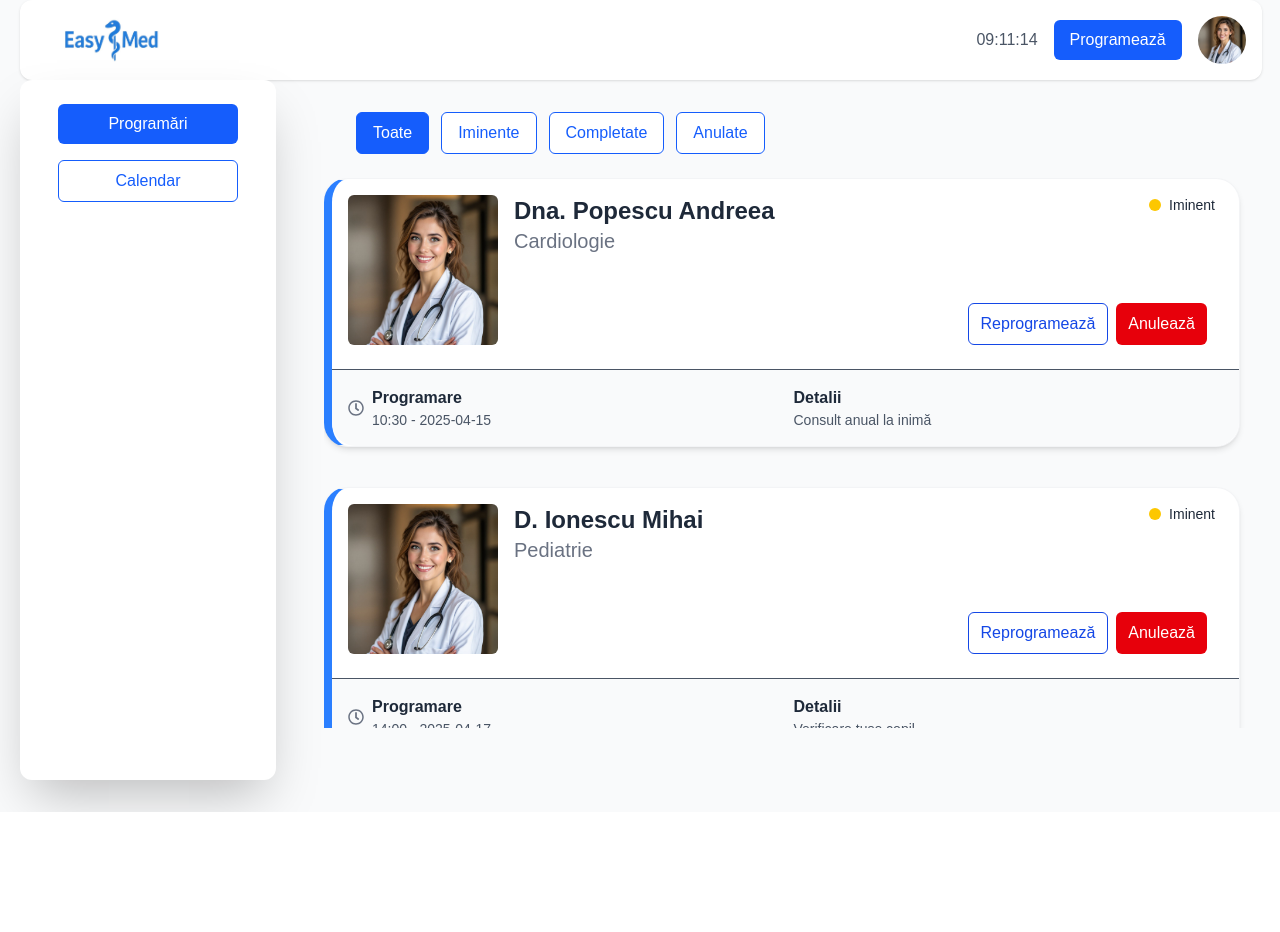
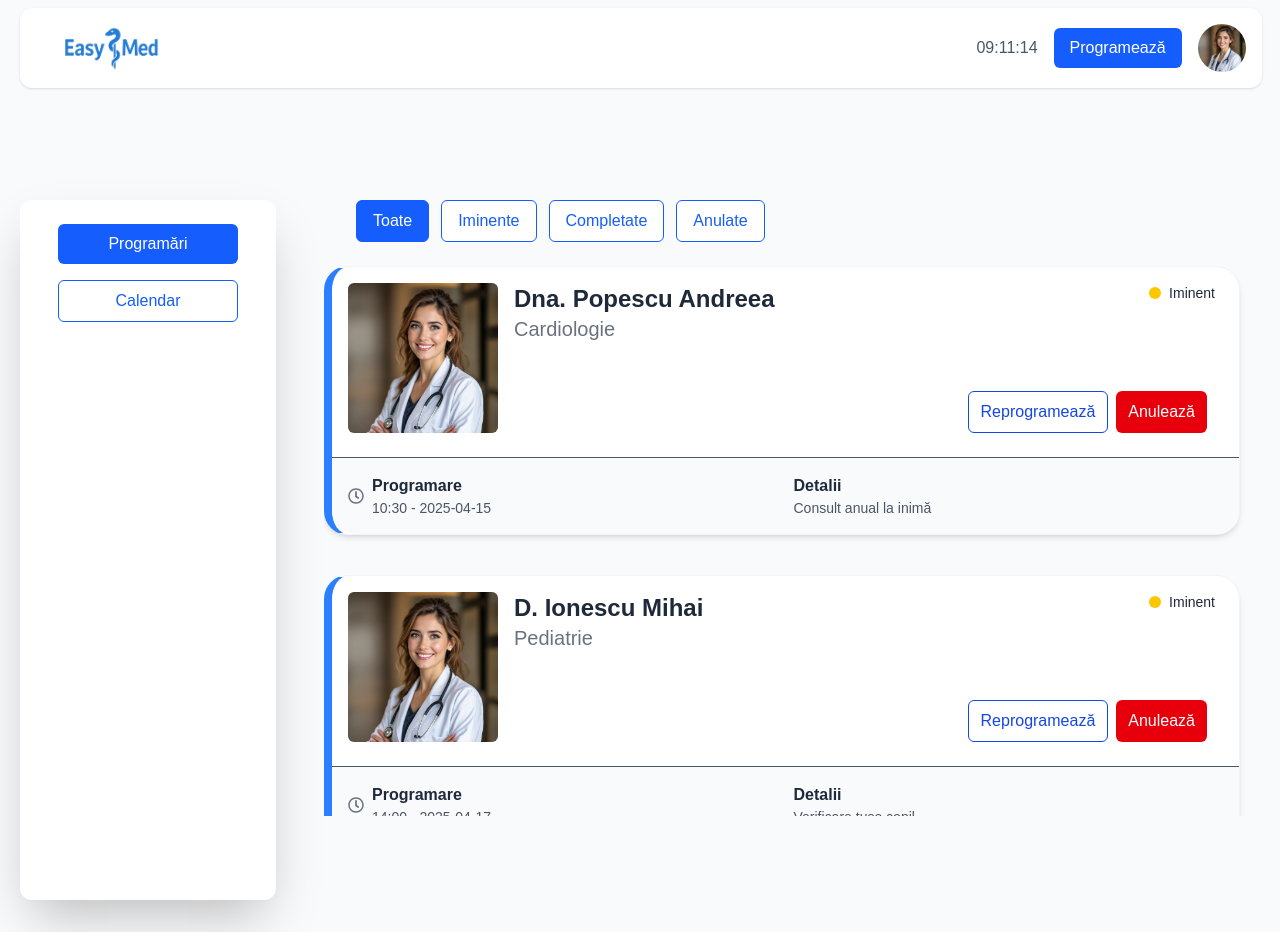
Before and after one commit to IgariokVulcanizare/govtech-25x, a Next.js app in the folder govtech/: page /Components/Doctors/booking in a window 1280 px wide. Before the commit the page ends 812 px from the top, so only its background shows below. Built offline with nearby package versions, Linux system fonts and the light colour scheme.

Commit message:
Doctor dashboard done by igor

```diff
--- a/govtech/src/app/Components/Doctors/booking/page.tsx
+++ b/govtech/src/app/Components/Doctors/booking/page.tsx
@@ -5,7 +5,8 @@ import {
   useState,
   useEffect,
   useMemo,
-  ReactNode
+  ReactNode,
+  MouseEventHandler,
 } from "react";
 import { useRouter } from "next/navigation";
 import { FaRegClock } from "react-icons/fa";
@@ -219,8 +220,8 @@ export default function SchedulingPage() {
 
   return (
     <div className="min-h-screen bg-gray-50 text-gray-800 flex flex-col">
-      {/* TOP HEADER - no extra bottom margin */}
-      <div className="w-[97%] p-4 bg-white rounded-xl shadow mb-0 mx-5 mt-0">
+      {/* TOP HEADER */}
+      <div className="w-[97%] p-4 bg-white rounded-xl shadow mb-8 mx-5 mt-2">
         <div className="flex items-center justify-between">
           <div className="ml-7">
             <img src="/logo.jpg" alt="Logo" className="h-12 w-auto" />
@@ -246,10 +247,10 @@ export default function SchedulingPage() {
 
       {/* SIDEBAR + CONTENT */}
       <div className="flex flex-1 gap-4">
-        {/* SIDEBAR - removed mt-20 */}
+        {/* SIDEBAR */}
         <div
-          className="w-64 bg-white shadow-2xl p-4 mb-8 ml-5 rounded-xl hidden md:flex flex-col"
-          style={{ height: "700px" }}
+          className="w-64 bg-white shadow-2xl p-4 mt-20 mb-8 ml-5 rounded-xl hidden md:flex flex-col"
+          style={{ height: "700px" }} // matching your design
         >
           <div className="flex flex-col flex-1 items-center space-y-4 mt-2">
             {/* Programari */}
@@ -289,12 +290,12 @@ export default function SchedulingPage() {
           )}
         </div>
 
-        {/* MAIN CONTENT - removed mt-12 */}
+        {/* MAIN CONTENT */}
         {viewMode === "appointments" && (
           // ---------------------
           // APPOINTMENTS VIEW
           // ---------------------
-          <div className="flex-1 flex flex-col p-4 md:p-8 relative mt-0">
+          <div className="flex-1 flex flex-col p-4 md:p-8 relative mt-12">
             {/* TABS */}
             <div className="flex items-center gap-3 mb-6 ml-8">
               {(["Toate", "Iminente", "Completate", "Anulate"] as Tab[]).map(
@@ -431,7 +432,7 @@ export default function SchedulingPage() {
           // CALENDAR VIEW
           // ---------------------
           <div
-            className="flex-1 p-4 md:p-8 rounded-xl relative mt-0 bg-white flex flex-col"
+            className="flex-1 p-4 md:p-8 rounded-xl relative mt-12 bg-white flex flex-col"
             style={{ height: "700px" }}
           >
             <h2 className="text-black text-2xl font-semibold">Aprilie 2025</h2>
@@ -479,7 +480,7 @@ export default function SchedulingPage() {
           // CONCEDIU VIEW
           // ---------------------
           <div
-            className="flex-1 p-4 md:p-8 rounded-xl relative mt-0 bg-white flex flex-col"
+            className="flex-1 p-4 md:p-8 rounded-xl relative mt-12 bg-white flex flex-col"
             style={{ height: "700px" }}
           >
             <h2 className="text-black text-2xl font-semibold mb-2">
```
